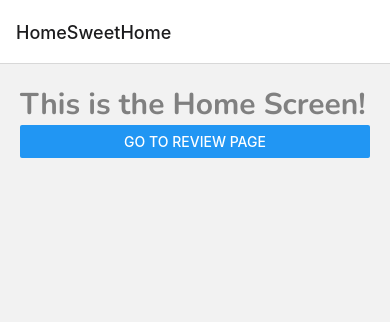
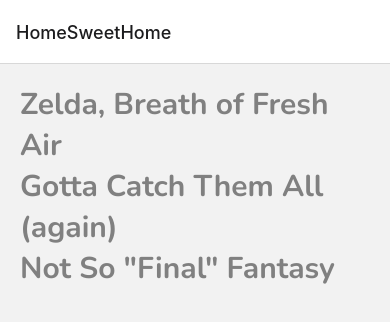
Before and after one commit to OwenSit/ReactNativeTheReviewAppDemo, a React Native app: screen /HomeSweetHome in a window 390 px wide. Shown: the top 322 px of the page. Built offline with nearby package versions, Linux system fonts and the light colour scheme.

Commit message:
passing data from home to details

```diff
--- a/screens/home.js
+++ b/screens/home.js
@@ -1,16 +1,44 @@
-import React from "react";
-import { Text, View, Button } from "react-native";
+import React, { useState } from "react";
+import { Text, View, Button, FlatList, TouchableOpacity } from "react-native";
 import { globalStyles } from "../styles/global";
 
 export default function Home({ navigation }) {
+  const [reviews, setReviews] = useState([
+    {
+      title: "Zelda, Breath of Fresh Air",
+      rating: 5,
+      body: "lorem ipsum",
+      key: "1",
+    },
+    {
+      title: "Gotta Catch Them All (again)",
+      rating: 4,
+      body: "lorem ipsum",
+      key: "2",
+    },
+    {
+      title: 'Not So "Final" Fantasy',
+      rating: 3,
+      body: "lorem ipsum",
+      key: "3",
+    },
+  ]);
   const pressHandler = () => {
     navigation.navigate("ReviewDetails");
   };
 
   return (
     <View style={globalStyles.container}>
-      <Text style={globalStyles.titleText}>This is the Home Screen!</Text>
-      <Button title="go to review page" onPress={pressHandler} />
+      <FlatList
+        data={reviews}
+        renderItem={({ item }) => (
+          <TouchableOpacity
+            onPress={() => navigation.navigate("ReviewDetails", { item })}
+          >
+            <Text style={globalStyles.titleText}>{item.title}</Text>
+          </TouchableOpacity>
+        )}
+      />
     </View>
   );
 }
--- a/screens/reviewDetails.js
+++ b/screens/reviewDetails.js
@@ -2,14 +2,17 @@
 import { Text, View, Button } from "react-native";
 import { globalStyles } from "../styles/global";
 
-export default function ReviewDetails({ navigation }) {
+export default function ReviewDetails({ route, navigation }) {
+  const { item } = route.params;
   const pressHandler = () => {
     navigation.goBack();
   };
 
   return (
     <View style={globalStyles.container}>
-      <Text>This is the ReviewDetails Screen!</Text>
+      <Text>{item.title}</Text>
+      <Text>{item.body}</Text>
+      <Text>{item.rating}</Text>
       <Button title="back to home screen" onPress={pressHandler} />
     </View>
   );
```
